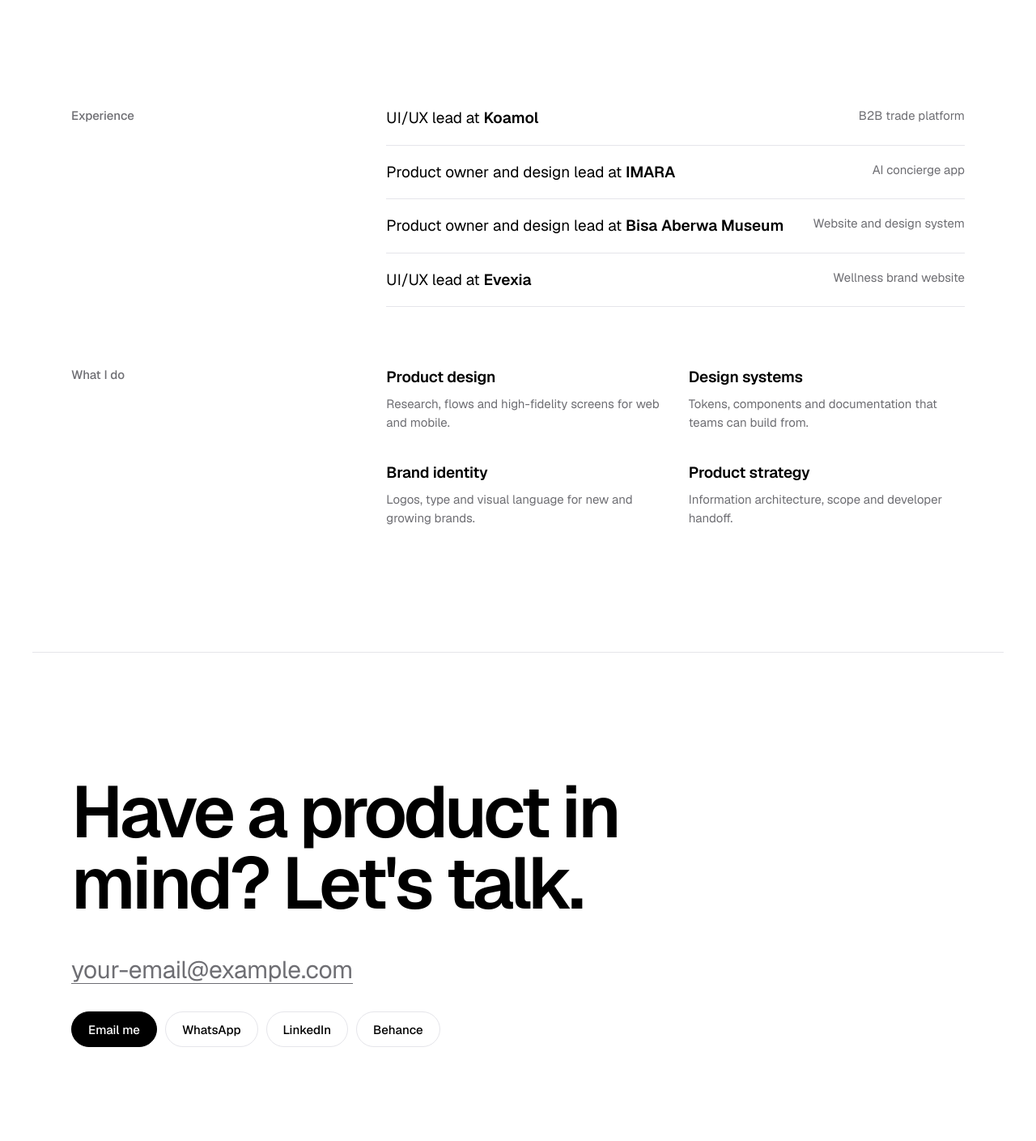
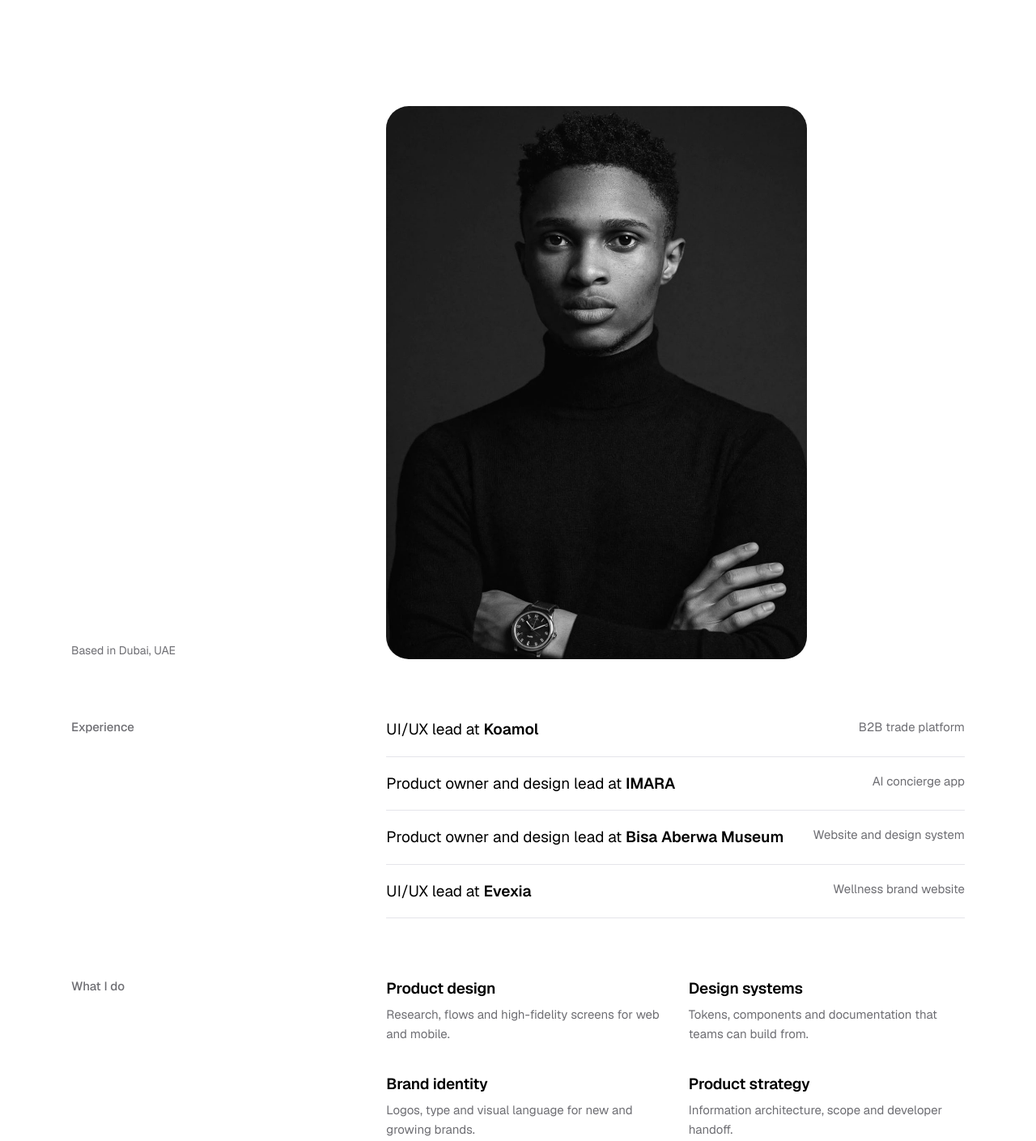
Before and after one commit to rwogereheritier-cyber/hirwa-portfolio, an Astro site: page / in a window 1280 px wide. Shown: the part 3340-4749 px from the top of the page at 81% size. Built offline with nearby package versions, Linux system fonts and the light colour scheme; Astro itself is replaced by a stand-in of ours.

Commit message:
Add contact details and portrait
Co-Authored-By: Claude Opus 5.5 <noreply@anthropic.com>
Claude-Session: https://claude.ai/code/session_01Wpud3aYMwMWeVjJkgbaGne

```diff
--- a/src/data/site.ts
+++ b/src/data/site.ts
@@ -10,15 +10,15 @@ export const site = {
     "I design digital products from the first sketch to developer handoff — mobile apps, websites and brand systems for founders and teams.",
   available: true,
 
-  // Contact — replace the placeholders
-  email: "your-email@example.com",
-  whatsapp: "https://wa.me/971000000000", // your number, digits only, with country code
-  linkedin: "https://www.linkedin.com/in/your-profile",
-  behance: "https://www.behance.net/your-profile",
+  // Contact
+  email: "hirwaheritier007@gmail.com",
+  whatsapp: "https://wa.me/971529834744",
+  linkedin: "https://www.linkedin.com/in/hirwa-heritier-149ab82b7",
+  behance: "https://www.behance.net/hirwaheritier/projects",
 
   // Files in the /public folder
   cv: "/cv.pdf",
-  photo: "", // e.g. "/me.jpg" — leave empty to show initials
+  photo: "/me.jpg", // leave empty to hide the portrait
 };
 
 export const experience = [
--- a/src/pages/index.astro
+++ b/src/pages/index.astro
@@ -42,6 +42,12 @@ const chars = (word: string) => word.split("");
   </section>
 
   <section id="about" class="about wrap" aria-label="About">
+    {site.photo && (
+      <figure class="portrait">
+        <img src={site.photo} alt={`Portrait of ${site.name}`} loading="lazy" width="1000" height="1313" />
+        <figcaption>Based in {site.location}</figcaption>
+      </figure>
+    )}
     <div class="row">
       <h2 class="section-title">Experience</h2>
       <ul class="list">
@@ -108,6 +114,9 @@ const chars = (word: string) => word.split("");
   .tiles { display: grid; gap: clamp(16px, 2vw, 24px); margin-top: 24px; }
 
   .about { display: grid; gap: 72px; padding-bottom: clamp(80px, 12vw, 160px); }
+  .portrait { margin: 0; display: grid; grid-template-columns: 1fr 2fr; gap: 32px; align-items: end; }
+  .portrait img { grid-column: 2; width: 100%; max-width: 520px; border-radius: 28px; }
+  .portrait figcaption { grid-column: 1; grid-row: 1; font-size: 14px; color: var(--graphite); }
   .row { display: grid; grid-template-columns: 1fr 2fr; gap: 32px; }
   .list { list-style: none; margin: 0; padding: 0; }
   .list li {
@@ -145,6 +154,9 @@ const chars = (word: string) => word.split("");
     .hero-foot { grid-template-columns: 1fr; }
     .hero-side { justify-items: start; }
     .row { grid-template-columns: 1fr; gap: 20px; }
+    .portrait { grid-template-columns: 1fr; gap: 12px; }
+    .portrait img { grid-column: 1; border-radius: 22px; }
+    .portrait figcaption { grid-row: 2; }
     .services { grid-template-columns: 1fr; gap: 24px; }
     .list li { flex-direction: column; gap: 2px; font-size: 17px; }
     .li-note { white-space: normal; }
```
Also changed, not shown: public/me.jpg (added).
